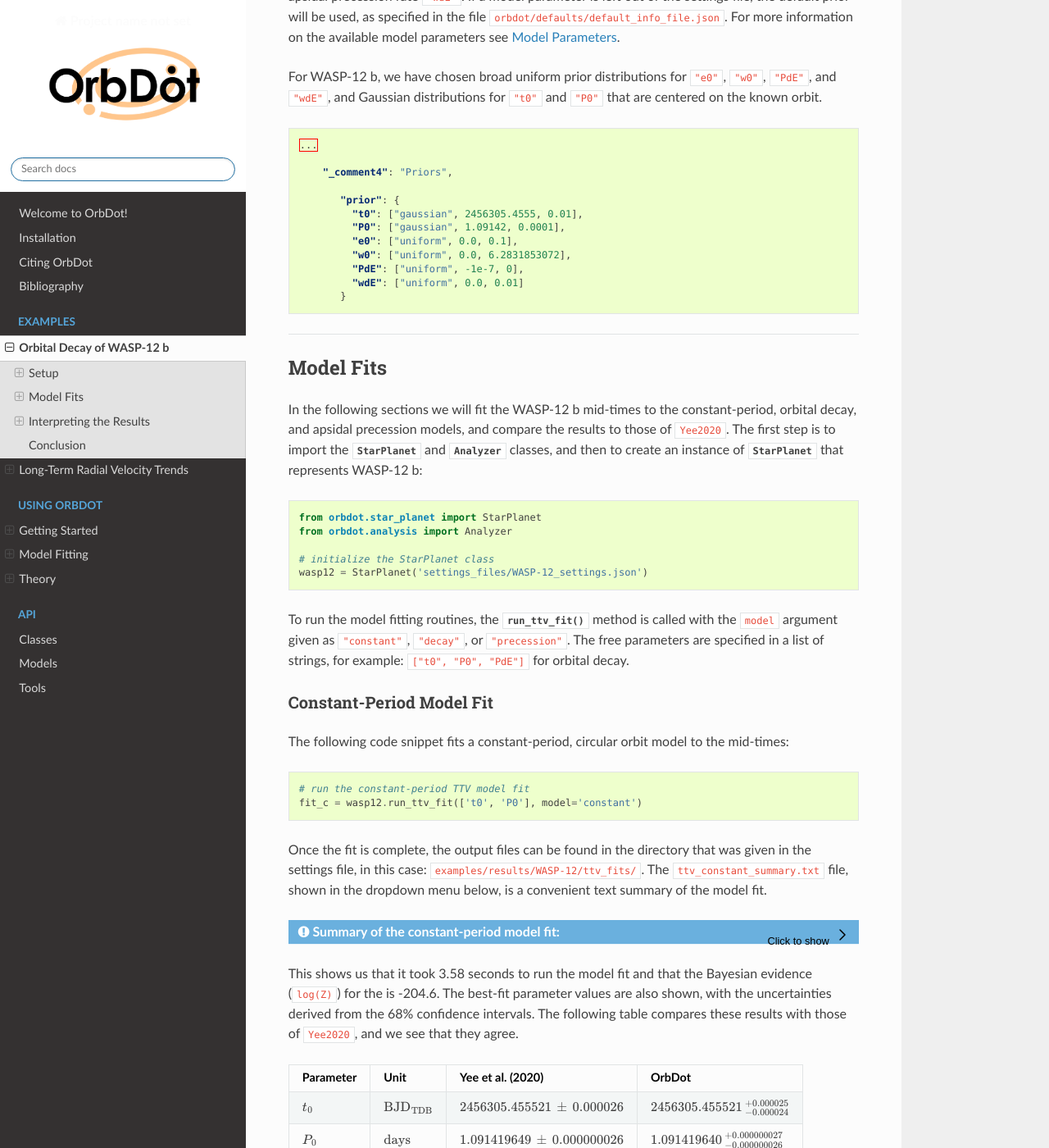
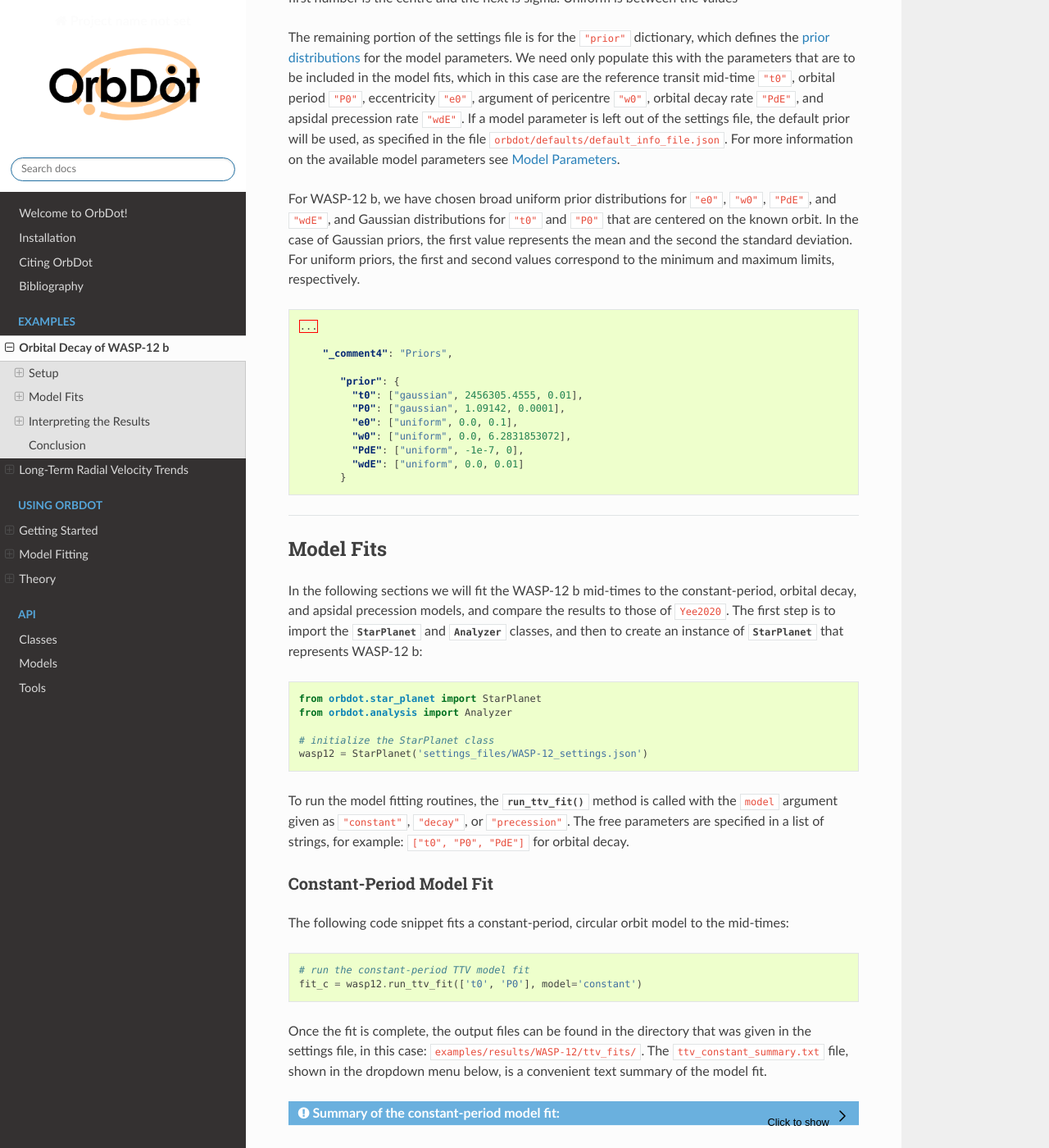
Before and after one commit to simonehagey/orbdot, a Sphinx documentation site: the page built from docs/source/example_wasp-12.rst, in a window 1280 px wide and 1400 px high, scrolled down 2421 px. Shown: the whole window at 82% size. Built offline with Sphinx 7.4.7 and the Read the Docs theme 3.1.0, drawn with Linux system fonts in a browser that asks for light colours; cross-references to code outside the pages are shown as plain code; some of the changed text lies outside the part shown.

Commit message:
Edits for clarity

```diff
--- a/docs/source/example_wasp-12.rst
+++ b/docs/source/example_wasp-12.rst
@@ -15,7 +15,10 @@
 
 Data
 ----
-The transit mid-times are taken from Table 5 of :cite:author:`Yee2020`, and saved in the file: ``examples/data/WASP-12_mid_times.txt``. Note that the eclipse mid-times, listed at the end of the file, are specified by a half-orbit (0.5) in the ``Epoch`` column, which is required for OrbDot to treat them separately from the transit mid-times.
+The transit mid-times are taken from Table 5 of :cite:author:`Yee2020`, and saved in the file: ``examples/data/WASP-12_mid_times.txt``.
+
+.. important::
+    Note that the eclipse mid-times, listed at the end of the file, are specified by a half-orbit (0.5) in the ``Epoch`` column, which is required for OrbDot to treat them separately from the transit mid-times.
 
 The authors clarify that the eclipse mid-times provided in the table have not been corrected for the light-travel time across the extent of the orbit, so we have accounted for that by subtracting :math:`2a/c = 22.9 \, \mathrm{s}`. Additionally, to simplify the appearance of the plots, the ``Source`` column has been modified to reflect only whether the measurement was compiled by the authors (``"Yee et al. 2019 (compiled)"``) or if it is a new observation that they provide (``"Yee et al. 2019"``).
 
@@ -168,9 +171,11 @@
            },
     ...
 
+first number is the centre and the next is sigma. Uniform is between the values
+
 The remaining portion of the settings file is for the ``"prior"`` dictionary, which defines the :ref:`prior distributions <priors>` for the model parameters. We need only populate this with the parameters that are to be included in the model fits, which in this case are the reference transit mid-time ``"t0"``, orbital period ``"P0"``, eccentricity ``"e0"``, argument of pericentre ``"w0"``, orbital decay rate ``"PdE"``, and apsidal precession rate ``"wdE"``. If a model parameter is left out of the settings file, the default prior will be used, as specified in the file ``orbdot/defaults/default_info_file.json``. For more information on the available model parameters see :ref:`model_parameters`.
 
-For WASP-12 b, we have chosen broad uniform prior distributions for ``"e0"``, ``"w0"``, ``"PdE"``, and ``"wdE"``, and Gaussian distributions for ``"t0"`` and ``"P0"`` that are centered on the known orbit.
+For WASP-12 b, we have chosen broad uniform prior distributions for ``"e0"``, ``"w0"``, ``"PdE"``, and ``"wdE"``, and Gaussian distributions for ``"t0"`` and ``"P0"`` that are centered on the known orbit. In the case of Gaussian priors, the first value represents the mean and the second the standard deviation. For uniform priors, the first and second values correspond to the minimum and maximum limits, respectively.
 
 .. code-block:: JSON
 
@@ -239,7 +244,7 @@
         e0 = 0.0
         w0 = 0.0
 
-This shows us that it took 3.58 seconds to run the model fit and that the Bayesian evidence (``log(Z)``) for the is -204.6. The best-fit parameter values are also shown, with the uncertainties derived from the 68% confidence intervals. The following table compares these results with those of :cite:author:`Yee2020`, and we see that they agree.
+This shows us that it took 3.58 seconds to run the model fit and that the Bayesian evidence (``log(Z)``) for the is -204.6. The best-fit parameter values are also shown, with the uncertainties derived from the 68% credible intervals. The following table compares these results with those of :cite:author:`Yee2020`, and we see that they agree.
 
 .. list-table::
    :header-rows: 1
--- a/docs/source/model_fitting.rst
+++ b/docs/source/model_fitting.rst
@@ -245,7 +245,7 @@
      - A dictionary containing various model fit statistics and settings.
    * - ``"params"``
      - ``dict``
-     - A dictionary containing the best-fit parameters and their 68% confidence intervals.
+     - A dictionary containing the best-fit parameters and their 68% credible intervals.
    * - ``"prior"``
      - ``dict``
      - The dictionary of prior distributions from the :ref:`settings file <settings_file>`.
@@ -292,7 +292,7 @@
      - ``float``
      - The effective samples per second.
 
-The ``"params"`` dictionary contains key-value pairs that store the best-fit parameter values and their 68% confidence intervals. The keys match the parameter symbols (see :ref:`model_parameters`), and each value is a list of three elements: [best-fit value, upper uncertainty, lower uncertainty].
+The ``"params"`` dictionary contains key-value pairs that store the best-fit parameter values and their 68% credible intervals. The keys match the parameter symbols (see :ref:`model_parameters`), and each value is a list of three elements: [best-fit value, upper uncertainty, lower uncertainty].
 
 The following code snippet demonstrates how to access the best-fit parameters after a model fit:
 
```
Also changed, not shown: other parts of docs/source/example_wasp-12.rst (+1 -1 lines), other parts of docs/source/model_fitting.rst (+1 -1 lines).
